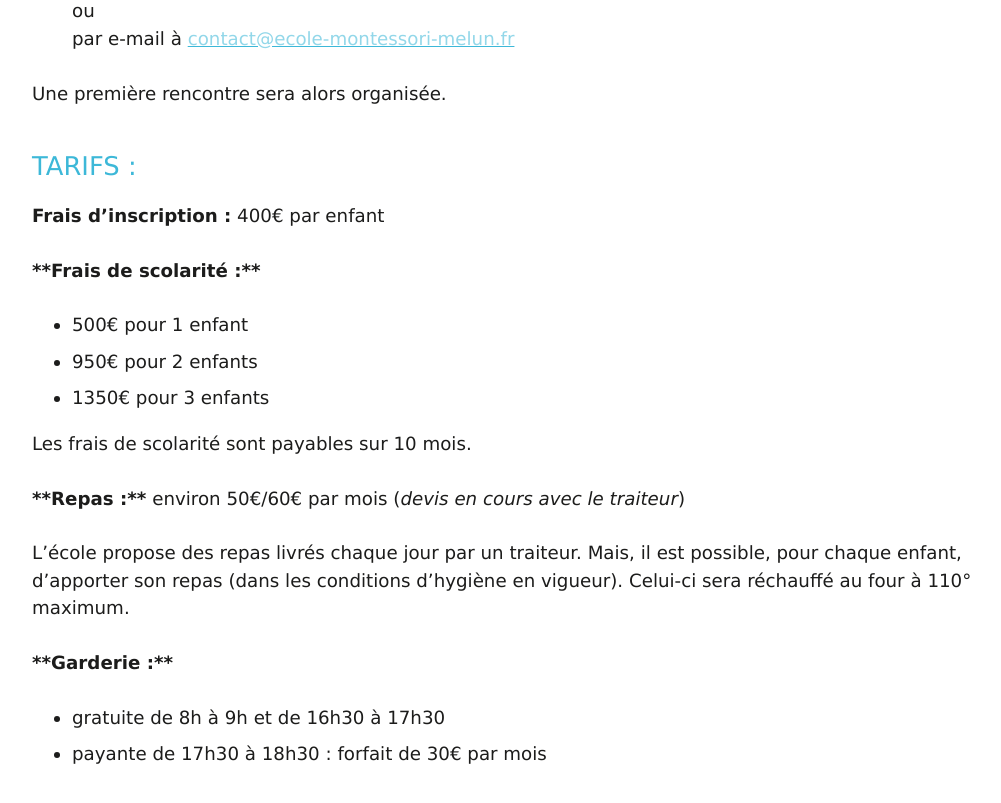
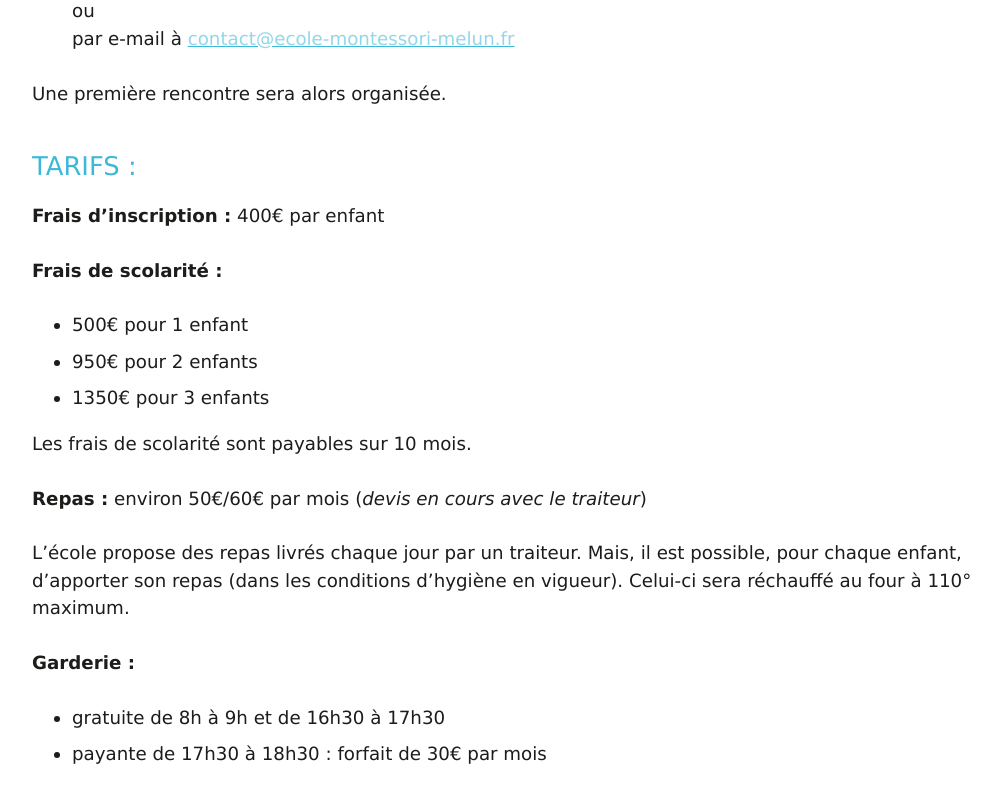
Before and after one commit to montessori-melun/montessori-melun.github.io, a Jekyll site: the page built from informations-pratiques/index.md, in a window 1280 px wide and 900 px high, scrolled down 614 px. Shown: the top 803 px of the window, without its empty margins (128-1129 px from the left). Built offline with Jekyll 4.4.1, drawn with Linux system fonts in a browser that asks for light colours; our own code applies the rules of GitHub Pages for plain Markdown files.

```diff
--- a/informations-pratiques/index.md
+++ b/informations-pratiques/index.md
@@ -20,7 +20,7 @@ Une première rencontre sera alors organisée.
 **Frais d’inscription :** 400€ par enfant
 
 
-__**Frais de scolarité :**__
+**Frais de scolarité :**
 -	500€ pour 1 enfant
 -	950€ pour 2 enfants
 -	1350€ pour 3 enfants
@@ -29,12 +29,12 @@ __**Frais de scolarité :**__
 Les frais de scolarité sont payables sur 10 mois.
 
 
-__**Repas :**__ environ 50€/60€ par mois (*devis en cours avec le traiteur*)
+**Repas :** environ 50€/60€ par mois (*devis en cours avec le traiteur*)
 
 
 L'école propose des repas livrés chaque jour par un traiteur. Mais, il est possible, pour chaque enfant, d'apporter son repas (dans les conditions d'hygiène en vigueur). Celui-ci sera réchauffé au four à 110° maximum.
 
 
-__**Garderie :**__
+**Garderie :**
 - gratuite de 8h à 9h et de 16h30 à 17h30
 - payante de 17h30 à 18h30 : forfait de 30€ par mois
```
